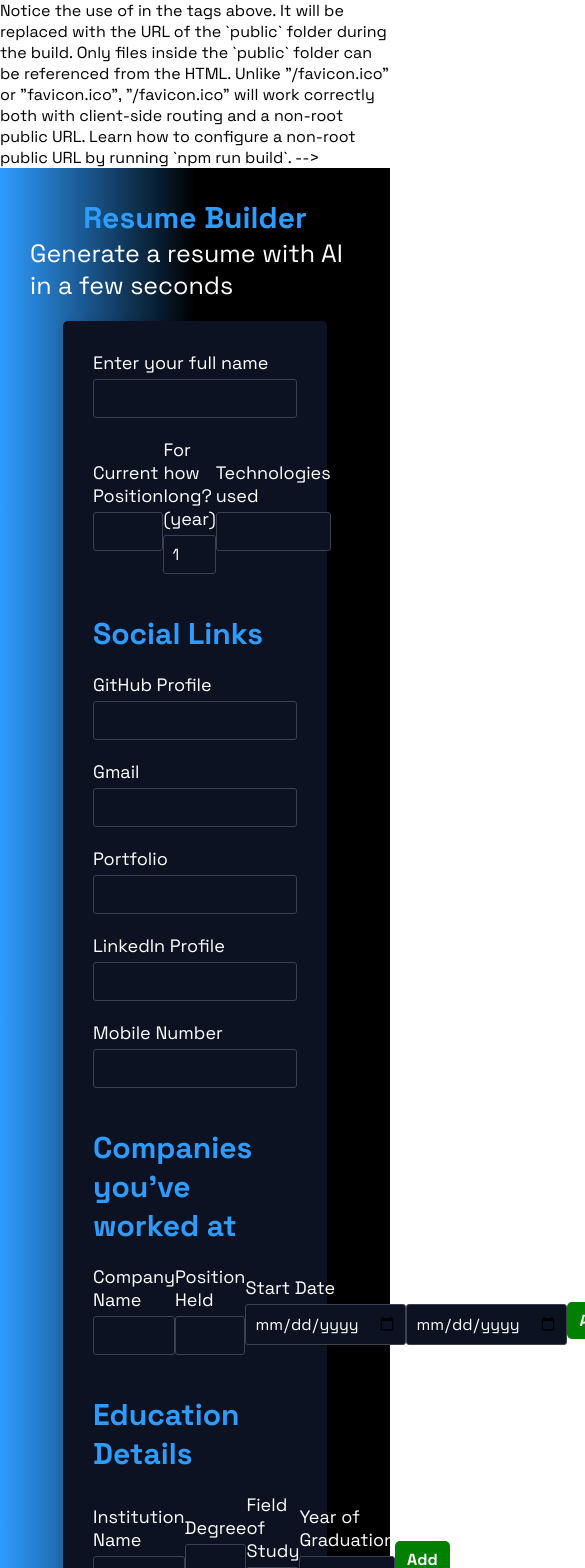
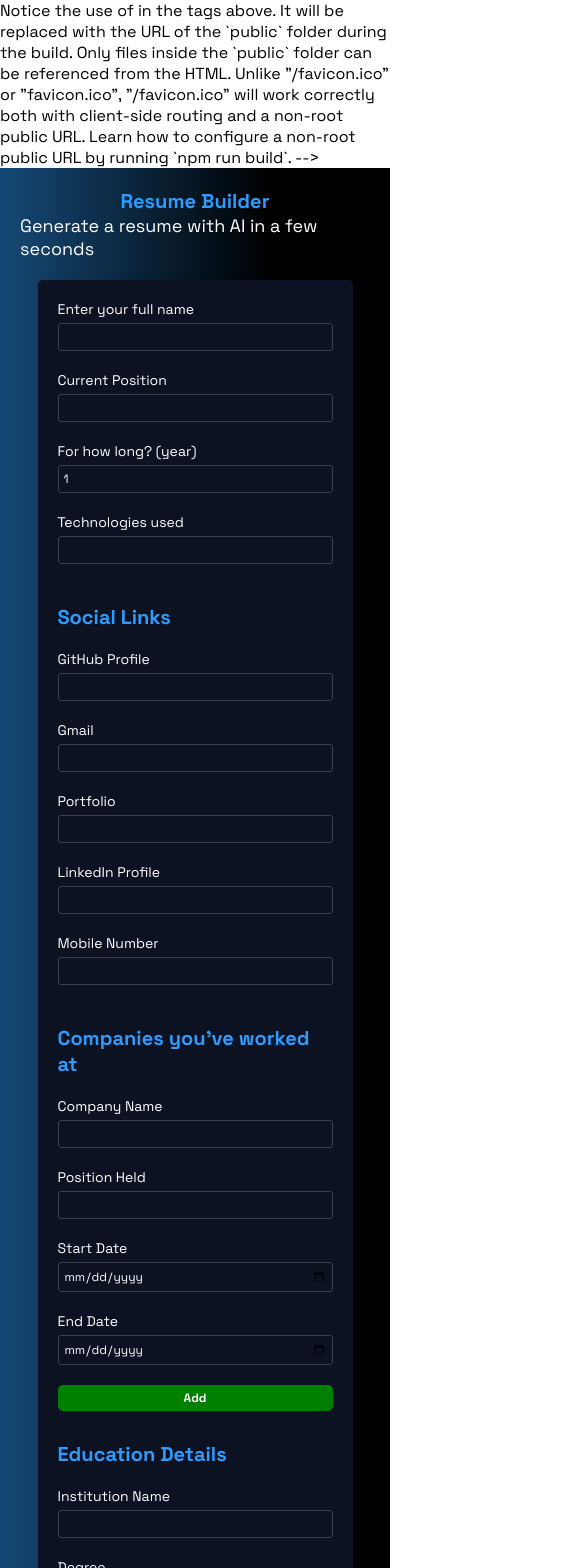
Before and after one commit to kalpeshmarathe/AI-Resume-Builder-FrontEnd, a React (Create React App) app: page / in a window 390 px wide. Shown: the top 1568 px of the page, 585 px wide, since content can reach past the window. Built offline with nearby package versions, Linux system fonts and the light colour scheme.

Commit message:
Update index.css with media queries

```diff
--- a/src/index.css
+++ b/src/index.css
@@ -1,7 +1,4 @@
 @import url("https://fonts.googleapis.com/css2?family=Space+Grotesk:wght@300;400;500;600;700&display=swap");
-/* @import url("https://fonts.googleapis.com/css2?family=Roboto:wght@400;700&display=swap") */
-
-
 
 /* Global Styles */
 * {
@@ -90,7 +87,6 @@ button:hover {
   width: 95%;
 }
 
-
 #addBtn {
   background-color: green;
   margin-right: 5px;
@@ -141,8 +137,6 @@ button:hover {
   margin-bottom: 1px;
 }
 
-
-
 /* Body Styles */
 .resumeBody {
   width: 90%;
@@ -189,7 +183,7 @@ button:hover {
 .social-links {
   display: grid;
   grid-template-columns: repeat(2, auto);
-  gap: 10px; /* Adjust the gap as needed */
+  gap: 10px;
   align-items: center;
 }
 
@@ -199,14 +193,10 @@ button:hover {
 }
 
 .social-links span {
-  margin-left: 5px; /* Adjust margin as needed */
+  margin-left: 5px;
 }
 
-
-
-
-/* new homepage css  */
-
+/* Homepage CSS */
 
 .homepage-app {
   min-height: 100vh;
@@ -216,50 +206,45 @@ button:hover {
   justify-content: center;
   padding: 30px;
   background-color: #000000;
-
   background-color: black;
   color: #254336;
-  /* Animation styles for the gradient */
-  background-image: linear-gradient(to right, #2e9cff 0%, #000000 50%);
+  background-image: linear-gradient(to right, #2e9cff -80%, #000000 70%);
   animation: gradientAnim 5s ease alternate;
-  zindex:-1;
+  z-index: -1;
 }
 
 @keyframes gradientAnim {
   from {
-    opacity:0;
+    opacity: 0;
   }
   to {
-    opacity:1;
+    opacity: 1;
   }
 }
-.form{
 
+.form {
   padding: 30px;
   width: 80%;
   display: flex;
   flex-direction: column;
-  background-color: #0D1222;
+  background-color: #0d1222;
   border-radius: 5px;
   box-shadow: 0 0 10px rgba(0, 0, 0, 0.1);
-
 }
 
 .homepage-heading {
-  font-size:30px;
+  font-size: 30px;
   color: #2e9cff;
 }
 
 .homepage-description {
-  /* font-size: 20px;
-  font-weight: 700; */
-  font-size:25px;
+  font-size: 25px;
   margin-bottom: 20px;
-  color:white;
+  color: white;
 }
 
 .homepage-label {
-  font-size:18px;
+  font-size: 18px;
   color: white;
   display: block;
   margin-bottom: 5px;
@@ -271,19 +256,15 @@ button:hover {
   margin-bottom: 20px;
   border: 1px solid #3d414e;
   border-radius: 3px;
-  background-color: #0D1222;
+  background-color: #0d1222;
   color: white;
 }
 
 .homepage-input:focus {
-
   border: 1px solid #2e9cff;
   border-radius: 20px;
-  /* background-color: #0D1222; */
   color: white;
 }
-
-
 
 .homepage-nestedContainer {
   display: flex;
@@ -315,3 +296,76 @@ button:hover {
   width: 100%;
   padding: 10px;
 }
+
+/* Responsive Styles */
+@media (max-width: 768px) {
+  .homepage-app {
+    padding: 20px;
+    background-image: linear-gradient(to right, #2e9cff -80%, #000000 70%);
+
+  }
+  .homepage-nestedContainer{
+    display:block;
+  }
+  .form {
+    width: 90%;
+    padding: 20px;
+  }
+
+  .homepage-heading {
+    font-size: 24px;
+  }
+
+  .homepage-description {
+    font-size: 20px;
+  }
+
+  .homepage-label {
+    font-size: 16px;
+  }
+
+  .homepage-input {
+    font-size: 14px;
+    padding: 6px;
+  }
+
+  .homepage-btn {
+    font-size: 14px;
+    padding: 6px 10px;
+  }
+}
+
+@media (max-width: 480px) {
+  .homepage-heading {
+    font-size: 20px;
+  }
+  .homepage-nestedContainer{
+    display:block;
+  }
+  .homepage-description {
+    font-size: 18px;
+  }
+
+  .homepage-label {
+    font-size: 14px;
+  }
+
+  .homepage-input {
+    font-size: 12px;
+    padding: 5px;
+  }
+
+  .homepage-btn {
+    font-size: 12px;
+    padding: 5px 8px;
+  }
+
+  .homepage-btn__group {
+    flex-direction: column;
+  }
+
+  .homepage-btn {
+    width: 100%;
+    margin-bottom: 10px;
+  }
+}
```
